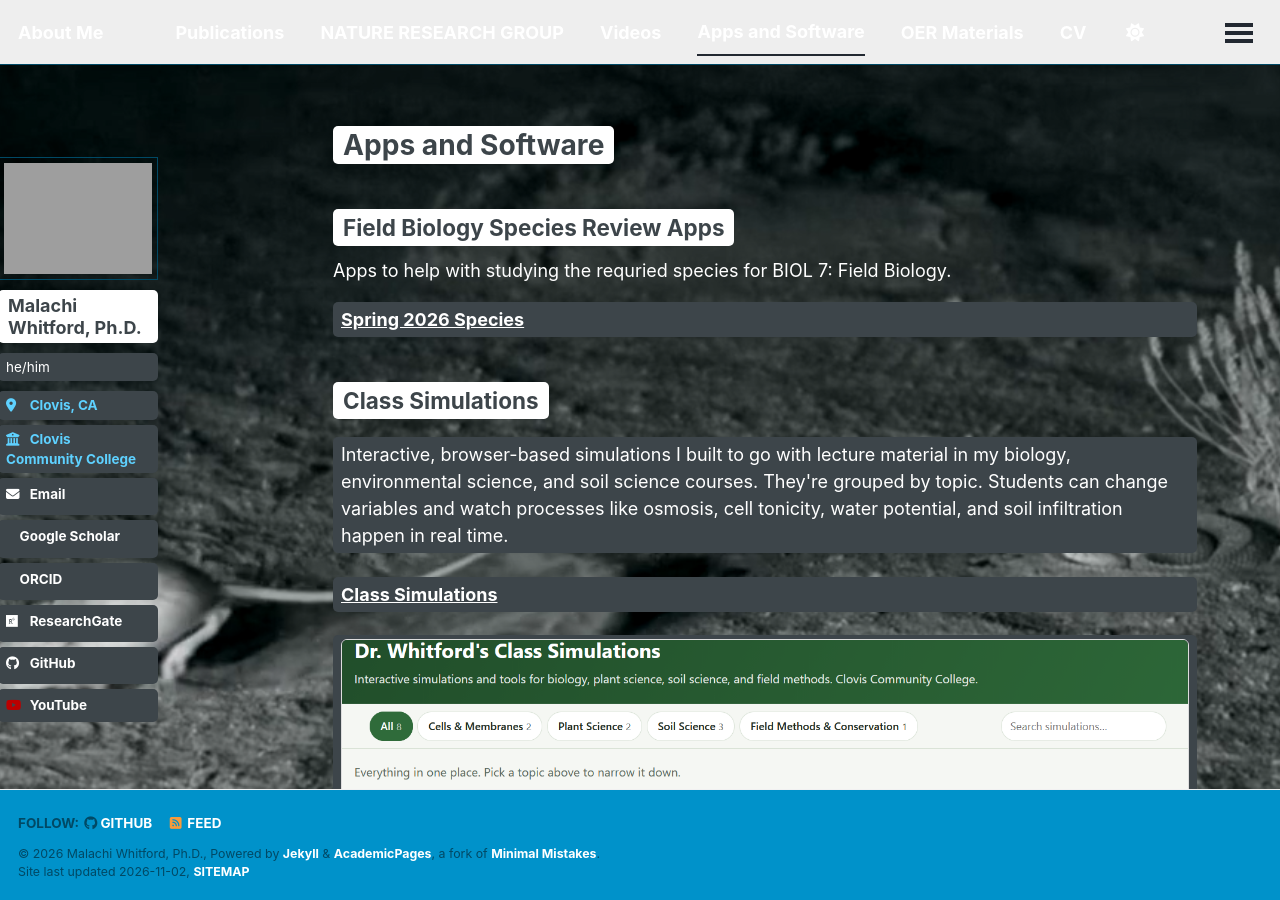
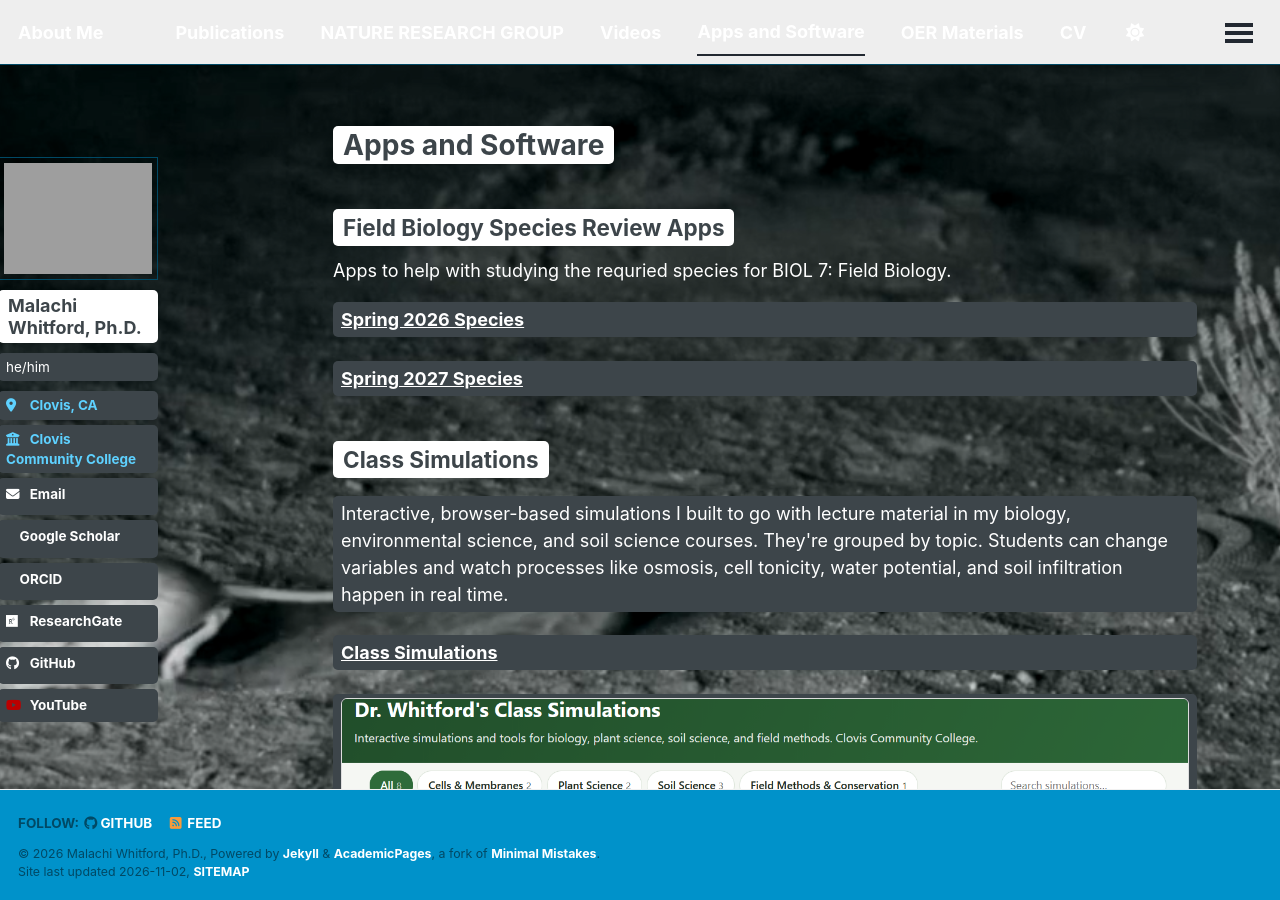
Before and after one commit to malachi-whitford/malachi-whitford.github.io, a Jekyll site: the page built from _pages/software.html, in a window 1280 px wide and 900 px high. Built offline with Jekyll 4.4.1, drawn with Linux system fonts in a browser that asks for light colours; a style sheet for code colours, icons or effects is not loaded.

Commit message:
Update software.html

```diff
--- a/_pages/software.html
+++ b/_pages/software.html
@@ -10,6 +10,7 @@ author_profile: true
 <h2>Field Biology Species Review Apps</h2>
 Apps to help with studying the requried species for BIOL 7: Field Biology.
 <p><a href="https://script.google.com/macros/s/AKfycbxFylUSF13ZssH0HRlasaxhyFrE4v5dmbugR88Ipzh_3Uv6yo4mP7s3QwReaG6aDQtqEg/exec">Spring 2026 Species</a></p>
+<p><a href="https://script.google.com/macros/s/AKfycbyzp2lSlXjYyB51SLdiDBi0lDH6BO0mi9ims9ubihNmajnXxGYmBfhZCoRPpywq2JGz/exec">Spring 2027 Species</a></p>
 
 
 <h2>Class Simulations</h2>
```
